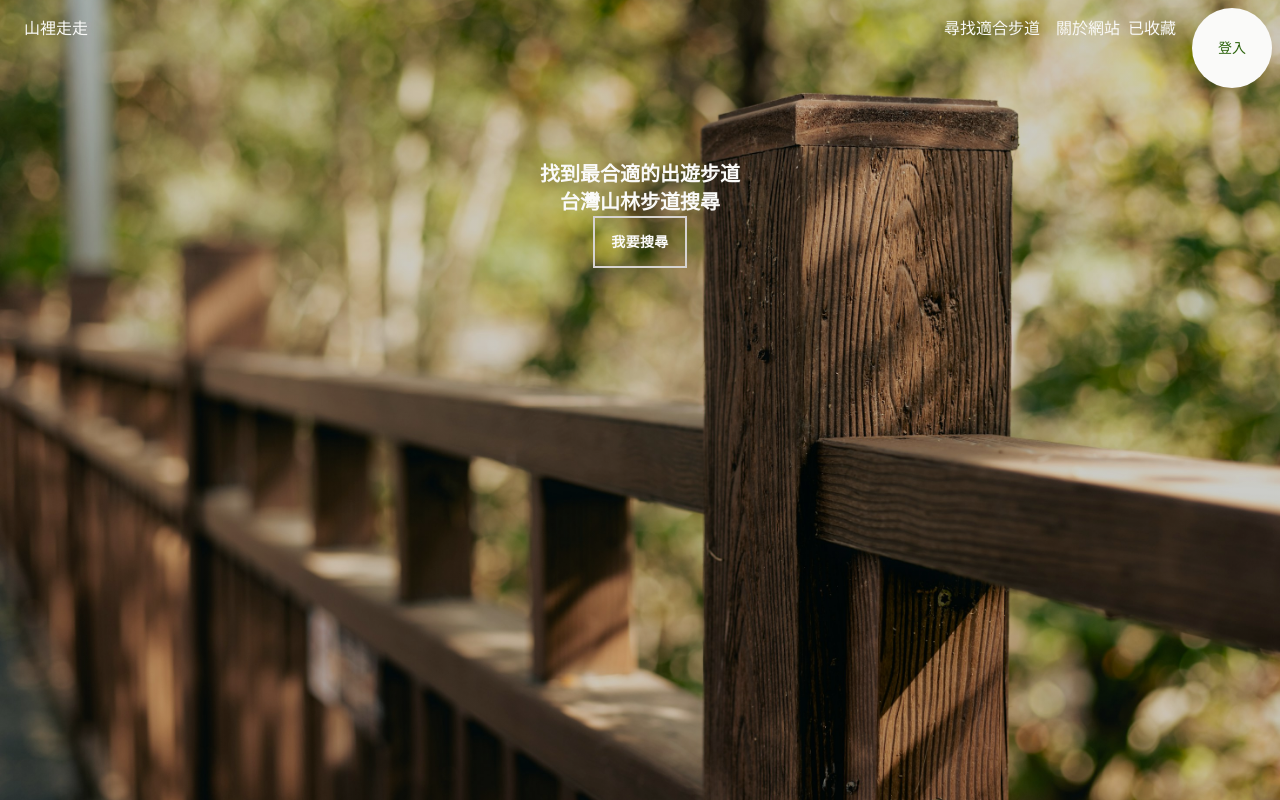
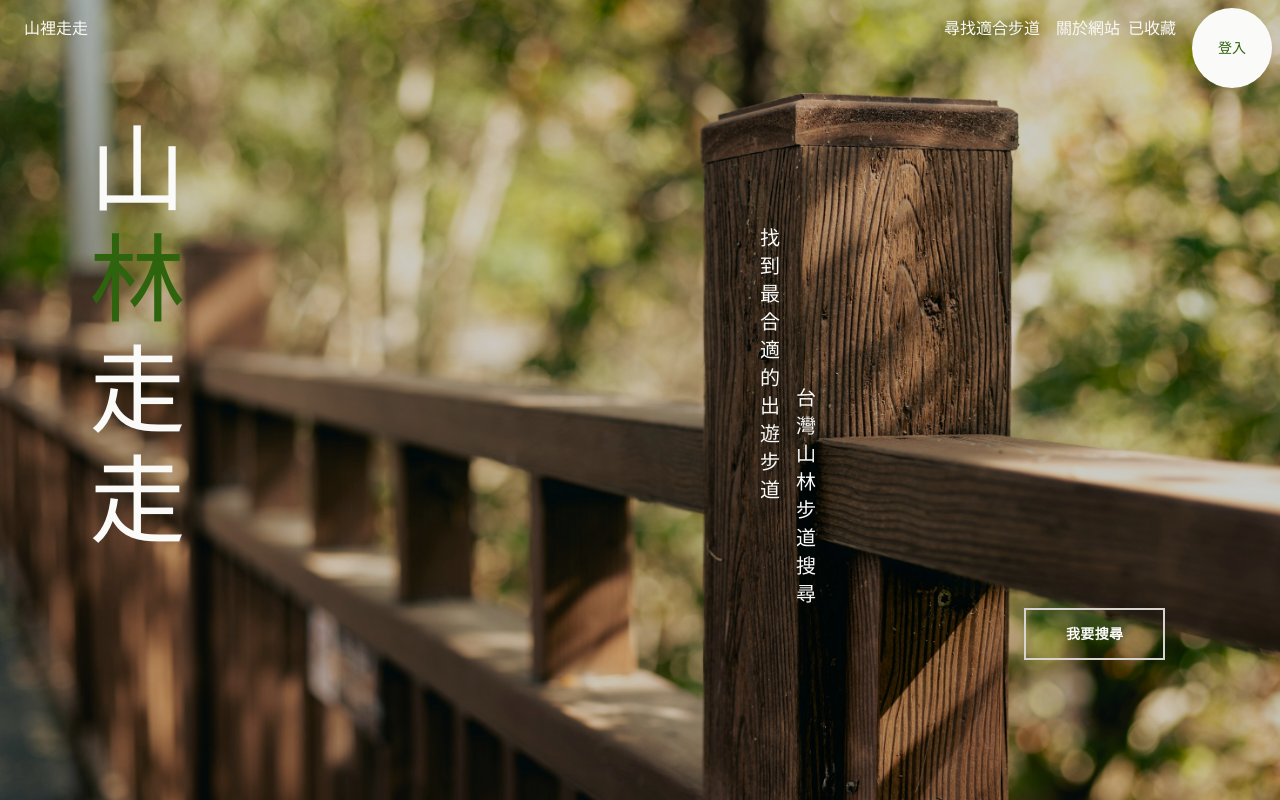
Before and after one commit to illuka6/trail-walker, a React (Vite) app: page / in a window 1280 px wide. Built offline with nearby package versions, Linux system fonts and the light colour scheme; no server answers.

Commit message:
home ui update

```diff
--- a/src/features/trailList/TrailItem.jsx
+++ b/src/features/trailList/TrailItem.jsx
@@ -6,7 +6,6 @@ import {
   showForecast,
   hideForecast,
 } from "../../ui/uiSlice";
-import DeleteItem from "../favList/DeleteItem";
 import { addItem, deleteItem } from "../favList/favTrailSlice";
 import { useState } from "react";
 import Difficulty from "../../ui/Difficulty";
--- a/src/ui/Button.jsx
+++ b/src/ui/Button.jsx
@@ -13,7 +13,7 @@ function Button({ children, disabled, to, type, onClick }) {
     afav: " rounded-full w-10 h-10 border-2 border-green1-400 bg-green1-400 text-sm relative",
     dfav: " rounded-full border-stone-200 border-2  w-10 h-10 text-sm relative ",
     secondary:
-      "text-sm focus:text-green1-500 inline-block  bg-transparent font-semibold uppercase tracking-wide text-stone-50 transition-colors duration-300 hover:bg-stone-300 border-2 border-stone-300 focus:ring hover:text-green1-500 focus:ring-stone-200 focus:ring-offset-2 disabled:cursor-not-allowed  px-4 py-2.5 sm:py-4 md:py-3.5",
+      "text-sm focus:text-green1-500 inline-block  bg-transparent font-semibold uppercase tracking-wide text-stone-50 transition-colors duration-300 hover:bg-stone-300 border-2 border-stone-300 focus:ring hover:text-green1-500 focus:ring-stone-200 focus:ring-offset-2 disabled:cursor-not-allowed  px-10 py-2.5 sm:py-4 md:py-3.5",
     text: "text-green1-500 text-sm w-fit",
   };
 
--- a/src/ui/Home.jsx
+++ b/src/ui/Home.jsx
@@ -17,19 +17,33 @@ function Home() {
             "linear-gradient(rgba(0, 0, 0, 0.2), rgba(0, 0, 0, 0.2)), url('/public/img/bg1.jpeg')",
         }}
       ></div>
-      <h1 className="absolute top-40 mb-10 w-screen text-center text-xl font-semibold text-stone-50">
-        找到最合適的出遊步道
-        <br />
-        <span className="text-stone-50">台灣山林步道搜尋</span>{" "}
+      <div className="h-fit text-xl font-normal text-stone-50 md:absolute md:left-[7vw] md:top-[14vh] md:w-1/2">
+        <div className="writing-mode-vertical-rl h-fit w-12 flex-col justify-center text-start text-8xl leading-[1.15] text-stone-50">
+          <p>山</p>
+          <p className="text-green1-500">林</p>
+          <p>走</p>
+          <p>走</p>
+        </div>{" "}
+      </div>
+      <div className="h-fit text-xl font-normal text-stone-50 md:absolute md:right-0 md:top-[28vh] md:w-1/2">
+        <div className="] ml-[15vh] flex h-fit w-1/5 overflow-hidden align-middle">
+          <div className="writing-mode-vertical-rl h-fit w-6 text-start text-stone-50">
+            找到最合適的出遊步道
+          </div>{" "}
+          <div className="writing-mode-vertical-lr h-fit w-6 pl-3 pt-40 text-start text-stone-50">
+            台灣山林步道搜尋
+          </div>{" "}
+        </div>{" "}
         {/* {username === "" ? (
         <CreateUser />
       ) : ( */}
-        <br />
-        <Button to="/trails" type="secondary">
-          我要搜尋
-        </Button>
+        <div className="h-fit md:w-fit md:pl-[30vw]">
+          <Button to="/trails" type="secondary">
+            我要搜尋
+          </Button>
+        </div>
         {/* )} */}
-      </h1>
+      </div>
     </div>
   );
 }
--- a/src/ui/TrailWeather.jsx
+++ b/src/ui/TrailWeather.jsx
@@ -1,6 +1,5 @@
 import React from "react";
 import { useDispatch, useSelector } from "react-redux";
-import { getWeatherIcon } from "./weatherIcon";
 import { hideForecast, showForecast, showLoginModule } from "./uiSlice";
 import Button from "./Button";
 
--- a/src/ui/weatherIcon.js
+++ /dev/null
@@ -1,67 +0,0 @@
-// const weatherIcons = {
-//   sunny: "/images/sunny.svg", // 晴天
-//   cloudy: "/images/cloudy.svg", // 多雲
-//   rain: "/images/rain.svg", // 下雨
-//   snow: "/images/snow.svg", // 下雪
-//   thunderstorm: "/images/thunderstorm.svg", // 雷雨
-//   // 可以根據 API 返回的其他天氣描述繼續添加
-// };
-
-// export function getWeatherIcon(description) {
-//   // 簡單地將 description 映射到對應的圖示
-//   if (description.includes("晴")) return weatherIcons.sunny;
-//   if (description.includes("雲")) return weatherIcons.cloudy;
-//   if (description.includes("雨")) return weatherIcons.rain;
-//   if (description.includes("雪")) return weatherIcons.snow;
-//   if (description.includes("雷")) return weatherIcons.thunderstorm;
-
-//   return "/images/default.svg"; // 預設圖示
-// }
-// const weatherIcons = {
-//   01d: "/images/sunny.svg", // 晴天
-//   02d: "/images/cloudy.svg", // 多雲
-//   03d: "/images/rain.svg", // 下雨
-//   04d: "/images/snow.svg", // 下雪
-//   09d: "/images/thunderstorm.svg", // 雷雨
-//   10d: "",
-//   11d: "",
-
-// };
-
-export function getWeatherIcon(iconCode) {
-  // return weatherIcons.iconCode;
-  return `/img/icon-weather/${iconCode}.svg`;
-}
-
-// const weatherIcons = {
-//   day: {
-//     isThunderstorm: <DayThunderstorm />,
-//     isClear: <DayClear />,
-//     isCloudyFog: <DayCloudyFog />,
-//     isCloudy: <DayCloudy />,
-//     isFog: <DayFog />,
-//     isPartiallyClearWithRain: <DayPartiallyClearWithRain />,
-//     isSnowing: <DaySnowing />,
-//   },
-//   night: {
-//     isThunderstorm: <NightThunderstorm />,
-//     isClear: <NightClear />,
-//     isCloudyFog: <NightCloudyFog />,
-//     isCloudy: <NightCloudy />,
-//     isFog: <NightFog />,
-//     isPartiallyClearWithRain: <NightPartiallyClearWithRain />,
-//     isSnowing: <NightSnowing />,
-//   },
-// };
-
-// const weatherTypes = {
-//   isThunderstorm: [15, 16, 17, 18, 21, 22, 33, 34, 35, 36, 41],
-//   isClear: [1],
-//   isCloudyFog: [25, 26, 27, 28],
-//   isCloudy: [2, 3, 4, 5, 6, 7],
-//   isFog: [24],
-//   isPartiallyClearWithRain: [
-//     8, 9, 10, 11, 12, 13, 14, 19, 20, 29, 30, 31, 32, 38, 39,
-//   ],
-//   isSnowing: [23, 37, 42],
-// };
--- a/tailwind.config.js
+++ b/tailwind.config.js
@@ -14,6 +14,10 @@ export default {
           900: "#35511B",
         },
       },
+      writingMode: {
+        "vertical-rl": "vertical-rl",
+        "vertical-lr": "vertical-lr",
+      },
     },
   },
   plugins: [],
```
